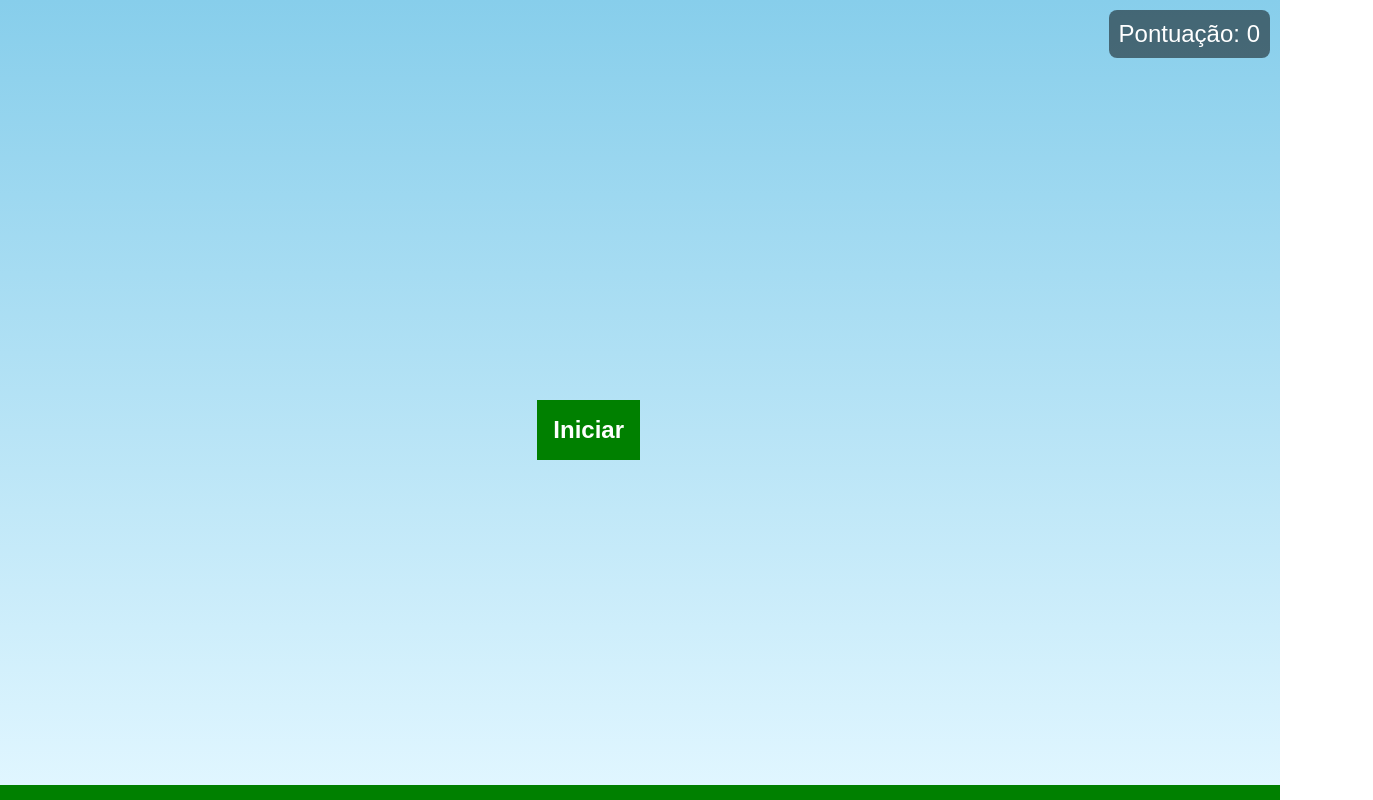
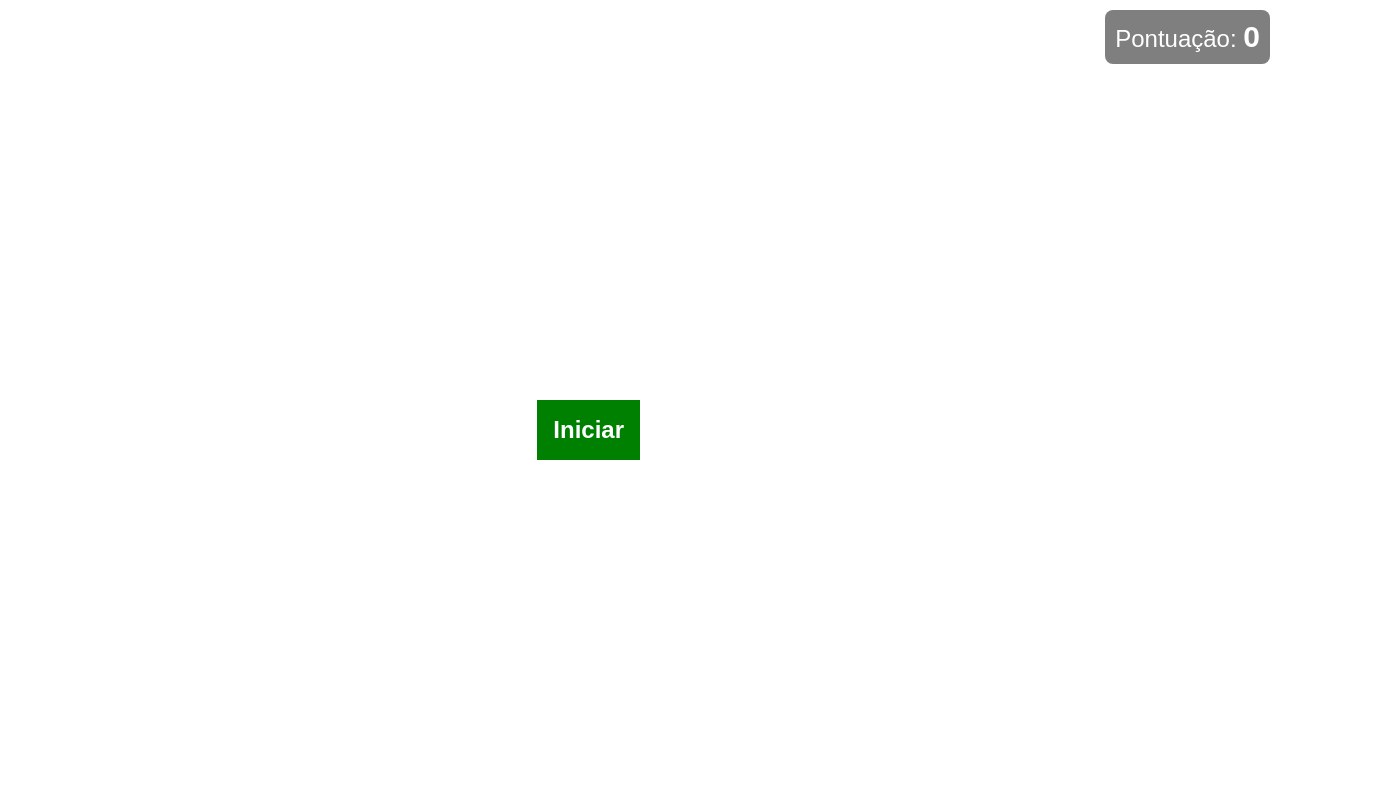
Before and after one commit to nanasantos23/jogo-super-mario, a plain HTML site: page index.html in a window 1280 px wide. Shown: the whole page, 1373 px wide, since content can reach past the window. Drawn offline with Linux system fonts and the light colour scheme.

Commit message:
Update style.css

```diff
--- a/style.css
+++ b/style.css
@@ -4,7 +4,7 @@
     box-sizing:border-box;
     }
 
-.game-boarder {
+.game-board {
     width: 100%;
     height: 100vh;
     border-bottom: 15px solid green;
@@ -53,16 +53,16 @@ button {
     top: 50vh;
     cursor: pointer;
     z-index: 1;
+}
 
-}
 button:hover {
     border: 2px solid green;
     background: none;
     color: green;
 }
 
-button:start {
-    display: block;
+button.start {
+display: block;
 }
 
 .score {
@@ -77,7 +77,7 @@ button:start {
     font-family: 'Arial', sans-serif;
 }
 
-.score spam{
+.score span {
     font-weight: bold;
     font-size: 30px;
 }
@@ -85,7 +85,7 @@ button:start {
 .game-over {
     width: 100%;
     height: 100vh;
-    background: rgba(0, 0, 0, 0.2);
+    background:rgba(0, 0, 0, 0.2);
     display: none;
     align-items: center;
     justify-content: center;
```
